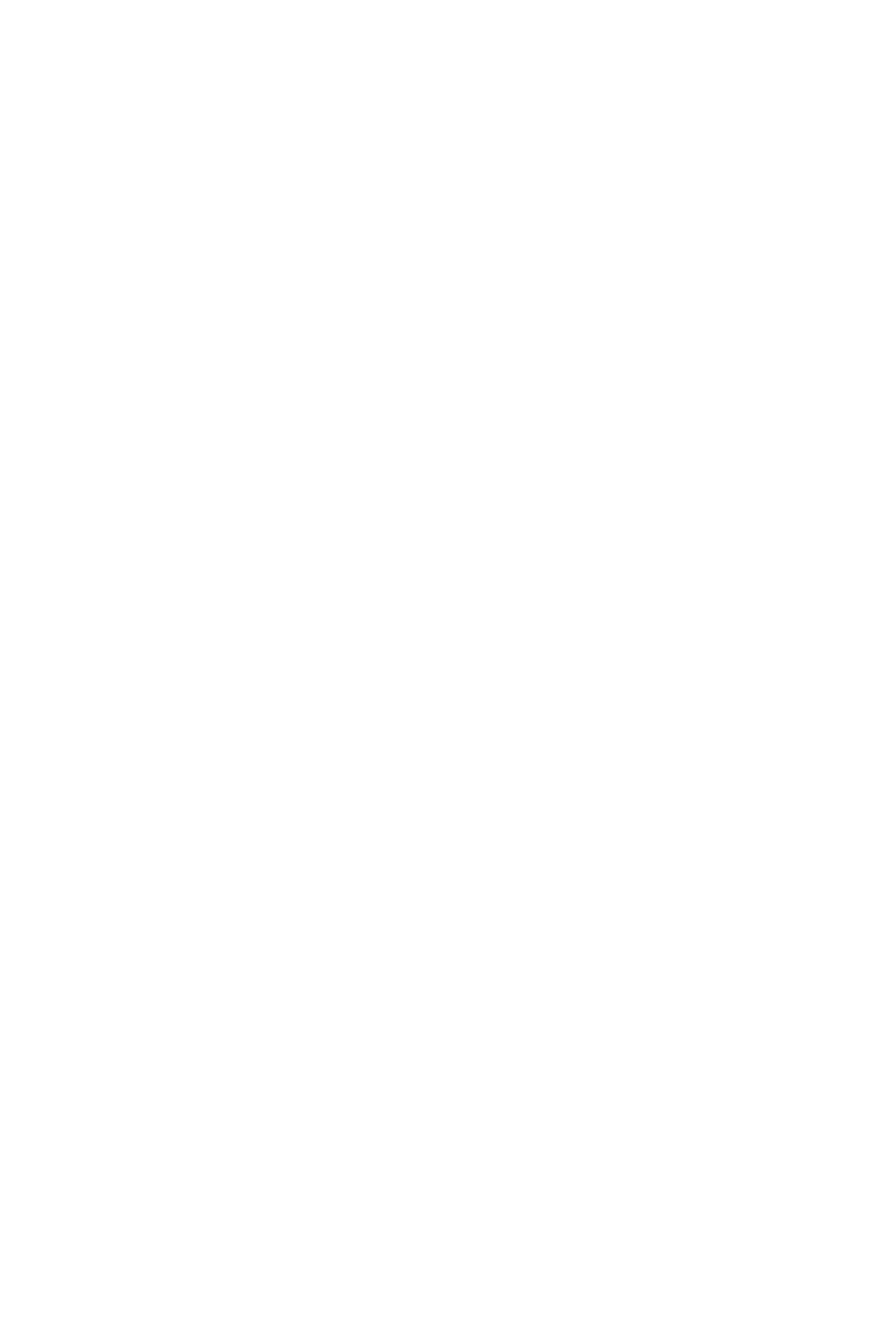
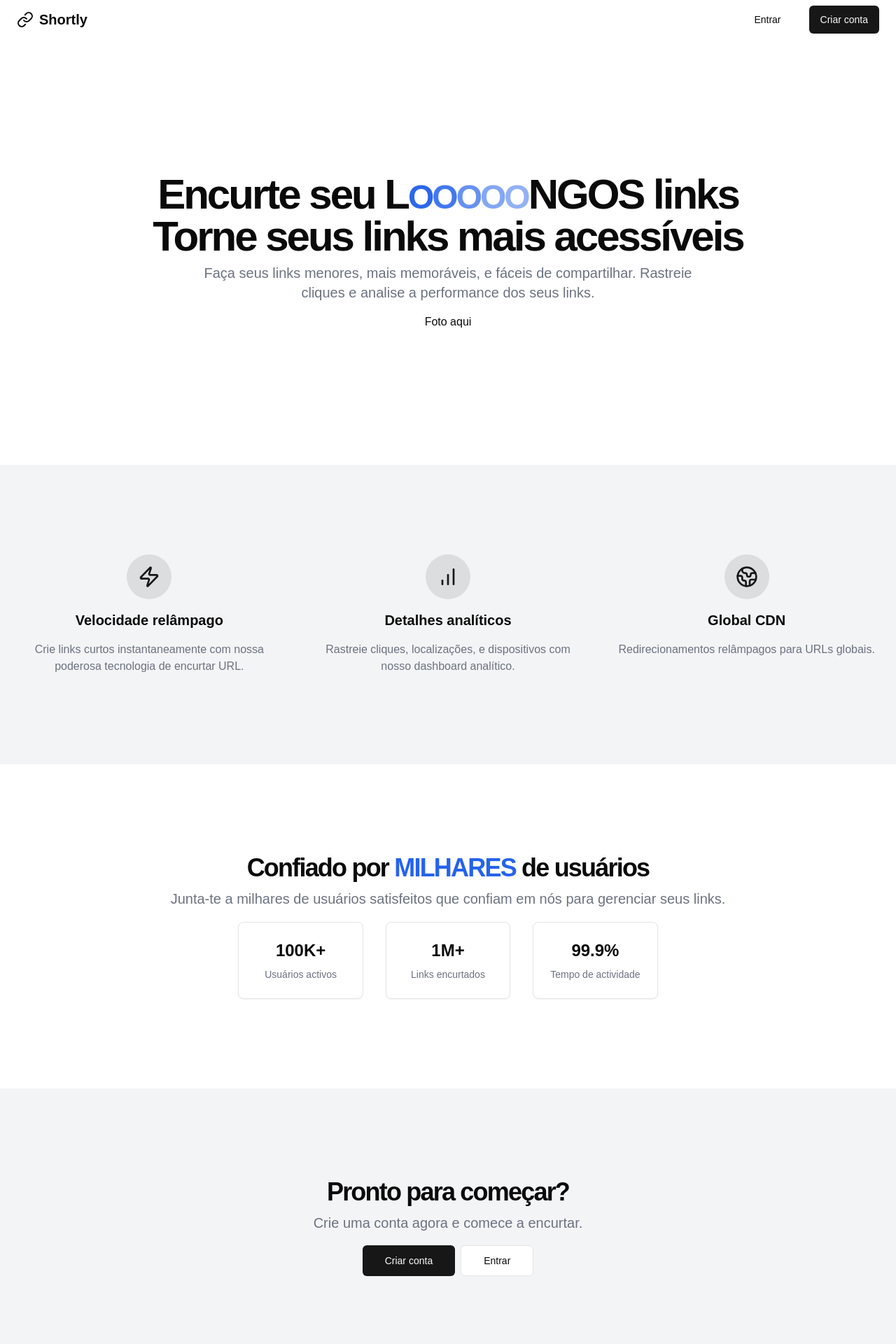
Before and after one commit to Joao-Neto-DH/short-url, a Next.js app: page / in a window 1280 px wide. Shown: the top 1920 px of the page at 70% size. Before the commit the page ends 800 px from the top, so only its background shows below. Built offline with nearby package versions, Linux system fonts and the light colour scheme.

Commit message:
feat: home page

```diff
--- a/src/app/page.tsx
+++ b/src/app/page.tsx
@@ -1,9 +1,173 @@
+import { Button } from "@/components/ui/button";
+import { Card, CardContent } from "@/components/ui/card";
+import { cn } from "@/lib/utils";
+import { BarChartIcon as ChartBar, Zap, Globe2, LinkIcon } from "lucide-react";
+import Link from "next/link";
+
 export default function Home() {
   return (
-    <div className="w-full h-full overflow-auto">
-      <div className="absolute top-1/2 left-1/2">
-        <form action="#"></form>
-      </div>
+    <div className="flex flex-col min-h-screen">
+      <header className="px-4 lg:px-6 h-14 flex items-center">
+        <Link href="/" className="flex items-center justify-center">
+          <LinkIcon className="h-6 w-6" />
+          <span className="ml-2 text-xl font-bold">Shortly</span>
+        </Link>
+        <nav className="ml-auto flex gap-4 sm:gap-6">
+          <Button variant="ghost">Entrar</Button>
+          <Button>Criar conta</Button>
+        </nav>
+      </header>
+      <main className="flex-1">
+        <section className="w-full py-12 md:py-24 lg:py-32 xl:py-48">
+          <div className="container px-4 md:px-6">
+            <div className="flex flex-col items-center space-y-4 text-center">
+              <div className="space-y-2">
+                <h1 className="text-3xl font-bold tracking-tighter sm:text-4xl md:text-5xl lg:text-6xl/none">
+                  Encurte seu L
+                  {Array(5)
+                    .fill("")
+                    .map((_, i) => (
+                      <span
+                        key={i}
+                        style={{ animationDelay: `${i * 2}00ms` }}
+                        className={cn(
+                          `inline-block !text-5xl text-blue-600 animate-pulse`
+                        )}
+                      >
+                        O
+                      </span>
+                    ))}
+                  NGOS links
+                  <br />
+                  Torne seus links mais acessíveis
+                </h1>
+                <p className="mx-auto max-w-[700px] text-gray-500 md:text-xl dark:text-gray-400">
+                  Faça seus links menores, mais memoráveis, e fáceis de
+                  compartilhar. Rastreie cliques e analise a performance dos
+                  seus links.
+                </p>
+              </div>
+              <div className="w-full max-w-sm space-y-2">Foto aqui</div>
+            </div>
+          </div>
+        </section>
+        <section className="w-full py-12 md:py-24 lg:py-32 bg-gray-100 dark:bg-gray-800">
+          <div className="container px-4 md:px-6">
+            <div className="grid gap-6 lg:grid-cols-3 lg:gap-12">
+              <div className="flex flex-col items-center space-y-4 text-center">
+                <div className="flex h-16 w-16 items-center justify-center rounded-full bg-primary/10">
+                  <Zap className="h-8 w-8 text-primary" />
+                </div>
+                <h3 className="text-xl font-bold">Velocidade relâmpago</h3>
+                <p className="text-gray-500 dark:text-gray-400">
+                  Crie links curtos instantaneamente com nossa poderosa
+                  tecnologia de encurtar URL.
+                </p>
+              </div>
+              <div className="flex flex-col items-center space-y-4 text-center">
+                <div className="flex h-16 w-16 items-center justify-center rounded-full bg-primary/10">
+                  <ChartBar className="h-8 w-8 text-primary" />
+                </div>
+                <h3 className="text-xl font-bold">Detalhes analíticos</h3>
+                <p className="text-gray-500 dark:text-gray-400">
+                  Rastreie cliques, localizações, e dispositivos com nosso
+                  dashboard analítico.
+                </p>
+              </div>
+              <div className="flex flex-col items-center space-y-4 text-center">
+                <div className="flex h-16 w-16 items-center justify-center rounded-full bg-primary/10">
+                  <Globe2 className="h-8 w-8 text-primary" />
+                </div>
+                <h3 className="text-xl font-bold">Global CDN</h3>
+                <p className="text-gray-500 dark:text-gray-400">
+                  Redirecionamentos relâmpagos para URLs globais.
+                </p>
+              </div>
+            </div>
+          </div>
+        </section>
+        <section className="w-full py-12 md:py-24 lg:py-32">
+          <div className="container px-4 md:px-6">
+            <div className="flex flex-col items-center justify-center space-y-4 text-center">
+              <div className="space-y-2">
+                <h2 className="text-3xl font-bold tracking-tighter md:text-4xl">
+                  Confiado por <span className="text-blue-600">MILHARES</span>{" "}
+                  de usuários
+                </h2>
+                <p className="max-w-[900px] text-gray-500 md:text-xl/relaxed lg:text-base/relaxed xl:text-xl/relaxed dark:text-gray-400">
+                  Junta-te a milhares de usuários satisfeitos que confiam em nós
+                  para gerenciar seus links.
+                </p>
+              </div>
+              <div className="grid gap-8 lg:grid-cols-3">
+                <Card>
+                  <CardContent className="p-6">
+                    <div className="flex flex-col items-center space-y-2">
+                      <h3 className="text-2xl font-bold">100K+</h3>
+                      <p className="text-sm text-gray-500 dark:text-gray-400">
+                        Usuários activos
+                      </p>
+                    </div>
+                  </CardContent>
+                </Card>
+                <Card>
+                  <CardContent className="p-6">
+                    <div className="flex flex-col items-center space-y-2">
+                      <h3 className="text-2xl font-bold">1M+</h3>
+                      <p className="text-sm text-gray-500 dark:text-gray-400">
+                        Links encurtados
+                      </p>
+                    </div>
+                  </CardContent>
+                </Card>
+                <Card>
+                  <CardContent className="p-6">
+                    <div className="flex flex-col items-center space-y-2">
+                      <h3 className="text-2xl font-bold">99.9%</h3>
+                      <p className="text-sm text-gray-500 dark:text-gray-400">
+                        Tempo de actividade
+                      </p>
+                    </div>
+                  </CardContent>
+                </Card>
+              </div>
+            </div>
+          </div>
+        </section>
+        <section className="w-full py-12 md:py-24 lg:py-32 bg-gray-100 dark:bg-gray-800">
+          <div className="container px-4 md:px-6">
+            <div className="flex flex-col items-center justify-center space-y-4 text-center">
+              <div className="space-y-2">
+                <h2 className="text-3xl font-bold tracking-tighter md:text-4xl">
+                  Pronto para começar?
+                </h2>
+                <p className="max-w-[600px] text-gray-500 md:text-xl/relaxed lg:text-base/relaxed xl:text-xl/relaxed dark:text-gray-400">
+                  Crie uma conta agora e comece a encurtar.
+                </p>
+              </div>
+              <div className="flex flex-col gap-2 min-[400px]:flex-row">
+                <Button size="lg">Criar conta</Button>
+                <Button variant="outline" size="lg">
+                  Entrar
+                </Button>
+              </div>
+            </div>
+          </div>
+        </section>
+      </main>
+      <footer className="flex flex-col gap-2 sm:flex-row py-6 w-full shrink-0 items-center px-4 md:px-6 border-t">
+        <p className="text-xs text-gray-500 dark:text-gray-400">
+          © 2025 Short.Todos direitos reservados.
+        </p>
+        <nav className="sm:ml-auto flex gap-4 sm:gap-6">
+          <Link className="text-xs hover:underline underline-offset-4" href="#">
+            Termos de serviço
+          </Link>
+          <Link className="text-xs hover:underline underline-offset-4" href="#">
+            Privacidade
+          </Link>
+        </nav>
+      </footer>
     </div>
   );
 }
```
